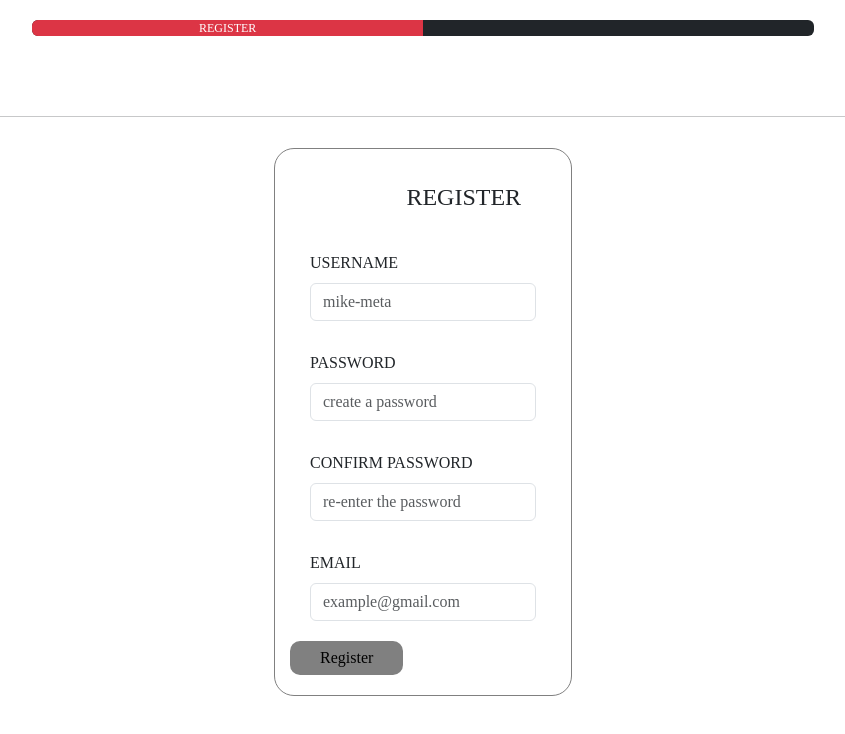
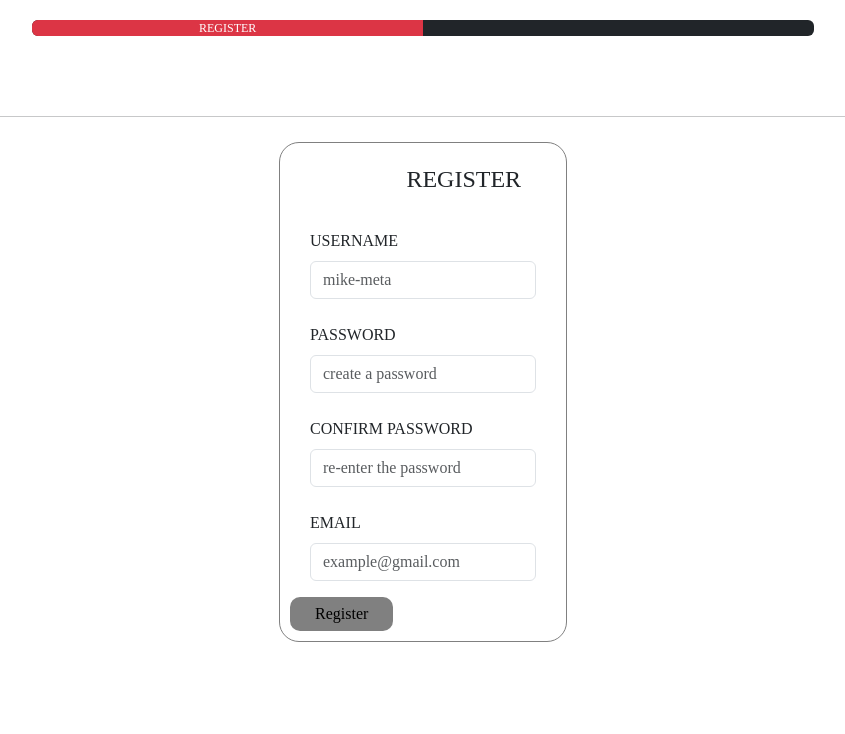
Before and after one commit to Red-stevo/E-LearningHub, a React (Vite) app in the folder student-learning-assistant/: page /student-assistant/register in a window 1280 px wide. Shown: the top 734 px of the page, without its empty margins (217-1062 px from the left). Built offline with nearby package versions, Linux system fonts and the light colour scheme.

Commit message:
Commit message >>>>> done with design now to the api connection <<<<<

```diff
--- a/student-learning-assistant/src/AppPages/RoutedPages/RegistrationPage.jsx
+++ b/student-learning-assistant/src/AppPages/RoutedPages/RegistrationPage.jsx
@@ -14,7 +14,7 @@ export const RegistrationPage = () => {
 
 
     return(
-        <Container fluid={"xl"}>
+        <Container fluid={"xl"} >
             <Progress register={register} verify={verify} />
             <hr />
             <div>
--- a/student-learning-assistant/src/AppPages/Styles/RegistrationPage.css
+++ b/student-learning-assistant/src/AppPages/Styles/RegistrationPage.css
@@ -11,13 +11,13 @@
     display: flex;
     justify-content: center;
     background: rgba(255,255,255,0.2);
-    margin: 5px 5px;
-    padding: 5px 5px;
+    margin: 4px 5px;
+    padding: 4px 5px;
 }
 
 .username, .password, .confirm, .email {
-    padding: 10px 10px;
-    margin: 10px 10px;
+    padding: 8px 10px;
+    margin: 8px 10px;
 }
 
 .username, .password, .confirm, .email :hover{
@@ -26,20 +26,20 @@
 
 .reg {
     margin-left: 40%;
-    padding: 10px 10px;
+    padding: 8px 10px;
 }
 
 .text, .code-input {
     margin-left: 20%;
     margin-right: 15px;
-    padding: 15px 15px;
+    padding: 10px 15px;
 }
 
 .reg-btn {
     border: none;
     background: grey;
     border-radius: 10px;
-    padding: 5px 30px;
+    padding: 5px 25px;
 }
 
 .reg-btn:hover {
@@ -48,8 +48,8 @@
 }
 
 Form {
-    margin: 10px 10px;
-    padding: 20px 15px;
+    margin: 5px 5px;
+    padding: 10px 10px;
     border: grey solid 1px;
     border-radius: 20px;
 }
```
